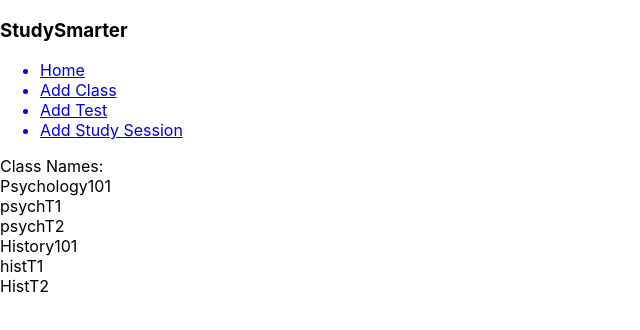
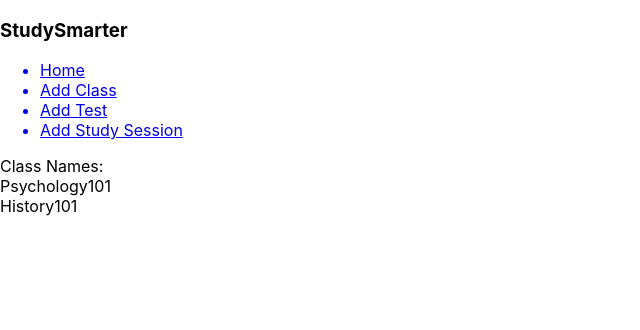
Before and after one commit to cparch/studySmarter, a React (Create React App) app: page / in a window 1280 px wide. Shown: the top 330 px of the page, without its empty margins (0-640 px from the left). Built offline with nearby package versions, Linux system fonts and the light colour scheme.

Commit message:
Render test names on home page when course title is clicked

```diff
--- a/src/App.js
+++ b/src/App.js
@@ -17,15 +17,27 @@ class App extends React.Component {
         {
           classTitle: "Psychology101",
           test:[
-            {testName: 'psychT1',},
-            {testName: 'psychT2',}
+            {
+              testName: 'psychT1',
+              homePageShowStudySessions: false,
+            },
+            {
+              testName: 'psychT2',
+              homePageShowStudySessions: false,
+            }
           ]
         },
         {
           classTitle: "History101",
           test:[
-            {testName: 'histT1',},
-            {testName: 'HistT2',}
+            {
+              testName: 'histT1',
+              homePageShowStudySessions: false,
+            },
+            {
+              testName: 'HistT2',
+              homePageShowStudySessions: false,
+            }
           ]
         },
       ],
@@ -33,9 +45,20 @@ class App extends React.Component {
       testNameToAdd: '',
       selectedClass: 0,
     }
+    this.homePageShowClassInfo = this.homePageShowClassInfo.bind(this);
     this.FormHandler = this.FormHandler.bind(this);
     this.AddClassSubitBtnHandler = this.AddClassSubitBtnHandler.bind(this);
     this.AddTestSubmitBtnHandler = this.AddTestSubmitBtnHandler.bind(this);
+  }
+
+
+  homePageShowClassInfo(idx){
+    let updateClasses = [...this.state.classes]
+    updateClasses[idx].homePageShowClassInfo = !updateClasses[idx].homePageShowClassInfo
+
+    this.setState({
+      classes: updateClasses
+    })
   }
 
   AddTestSubmitBtnHandler(event) {
@@ -85,6 +108,7 @@ class App extends React.Component {
               render={(props) =>
               <Home
                 classList={this.state.classes}
+                homePageShowClassInfo={this.homePageShowClassInfo}
               />}
             />
             <Route
--- a/src/Components/Home/Home.js
+++ b/src/Components/Home/Home.js
@@ -2,19 +2,26 @@ import React from 'react';
 import ShowTest from './ShowTest.js'
 
 const Home = (props) => {
-  const courseNames = props.classList.map((courseInfo) => {
+  const courseNames = props.classList.map((courseInfo, idx) => {
+
+    let displayClassInfo = null
+
+    if(courseInfo.homePageShowClassInfo){
+      displayClassInfo = <ShowTest
+        courseInfo={courseInfo}
+      />
+    }
+
     return(
       <div>
-        <div>
+        <div
+          onClick={() => props.homePageShowClassInfo(idx)}
+          key={courseInfo.classTitle}
+        >
           {courseInfo.classTitle}
         </div>
-
         <div>
-          <ShowTest
-            courseInfo={courseInfo}
-            // classIdx={idx}
-            // homePageShowTestStudySessions={props.homePageShowTestStudySessions}
-          />
+          {displayClassInfo}
         </div>
       </div>
     )
```
